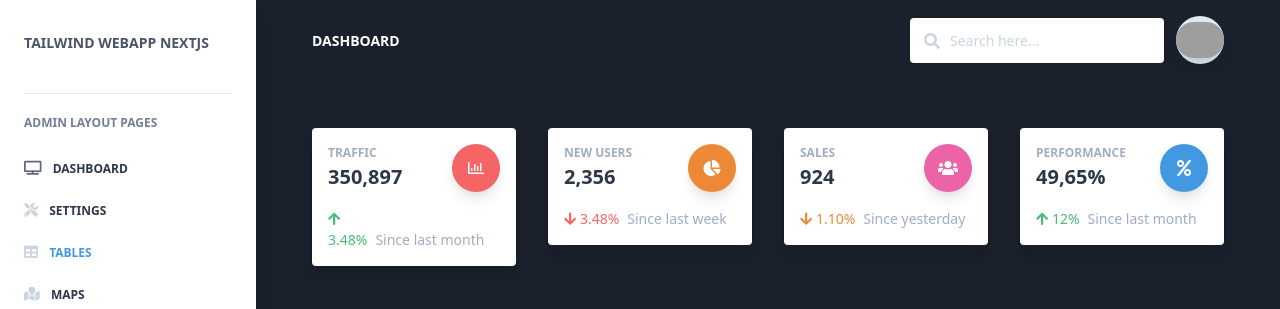
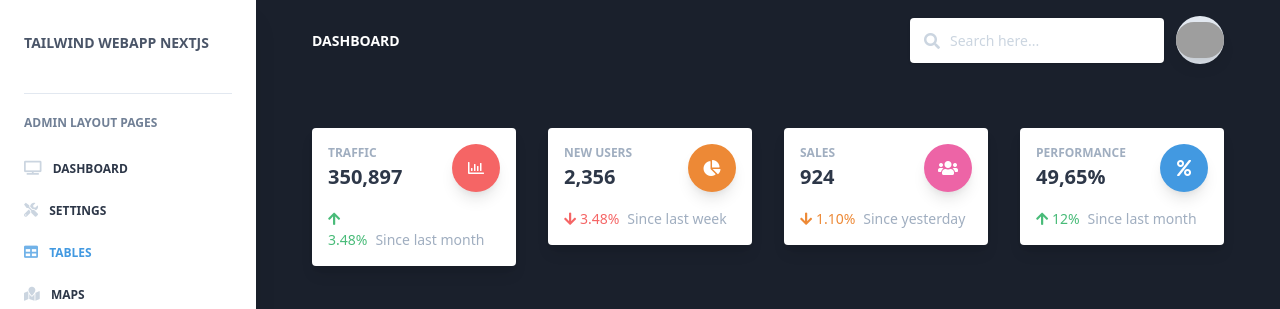
Before and after one commit to GohYiHao/notus-nextjs, a Next.js app: page /admin/tables in a window 1280 px wide. Shown: the top 309 px of the page. Built offline with nearby package versions, Linux system fonts and the light colour scheme; grey boxes are pictures that could not be loaded.

Commit message:
fix: solve active element in sidebar

```diff
--- a/components/Sidebar/Sidebar.js
+++ b/components/Sidebar/Sidebar.js
@@ -100,7 +100,14 @@ export default function Sidebar() {
                         : "text-gray-800 hover:text-gray-600")
                     }
                   >
-                    <i className="fas fa-tv opacity-75 mr-2 text-sm"></i>{" "}
+                    <i
+                      className={
+                        "fas fa-tv mr-2 text-sm " +
+                        (router.pathname.indexOf("/admin/dashboard") !== -1
+                          ? "opacity-75"
+                          : "text-gray-400")
+                      }
+                    ></i>{" "}
                     Dashboard
                   </a>
                 </Link>
@@ -117,7 +124,14 @@ export default function Sidebar() {
                         : "text-gray-800 hover:text-gray-600")
                     }
                   >
-                    <i className="fas fa-tools text-gray-400 mr-2 text-sm"></i>{" "}
+                    <i
+                      className={
+                        "fas fa-tools mr-2 text-sm " +
+                        (router.pathname.indexOf("/admin/settings") !== -1
+                          ? "opacity-75"
+                          : "text-gray-400")
+                      }
+                    ></i>{" "}
                     Settings
                   </a>
                 </Link>
@@ -134,7 +148,14 @@ export default function Sidebar() {
                         : "text-gray-800 hover:text-gray-600")
                     }
                   >
-                    <i className="fas fa-table text-gray-400 mr-2 text-sm"></i>{" "}
+                    <i
+                      className={
+                        "fas fa-table mr-2 text-sm " +
+                        (router.pathname.indexOf("/admin/tables") !== -1
+                          ? "opacity-75"
+                          : "text-gray-400")
+                      }
+                    ></i>{" "}
                     Tables
                   </a>
                 </Link>
@@ -151,7 +172,14 @@ export default function Sidebar() {
                         : "text-gray-800 hover:text-gray-600")
                     }
                   >
-                    <i className="fas fa-map-marked text-gray-400 mr-2 text-sm"></i>{" "}
+                    <i
+                      className={
+                        "fas fa-map-marked mr-2 text-sm " +
+                        (router.pathname.indexOf("/admin/maps") !== -1
+                          ? "opacity-75"
+                          : "text-gray-400")
+                      }
+                    ></i>{" "}
                     Maps
                   </a>
                 </Link>
```
